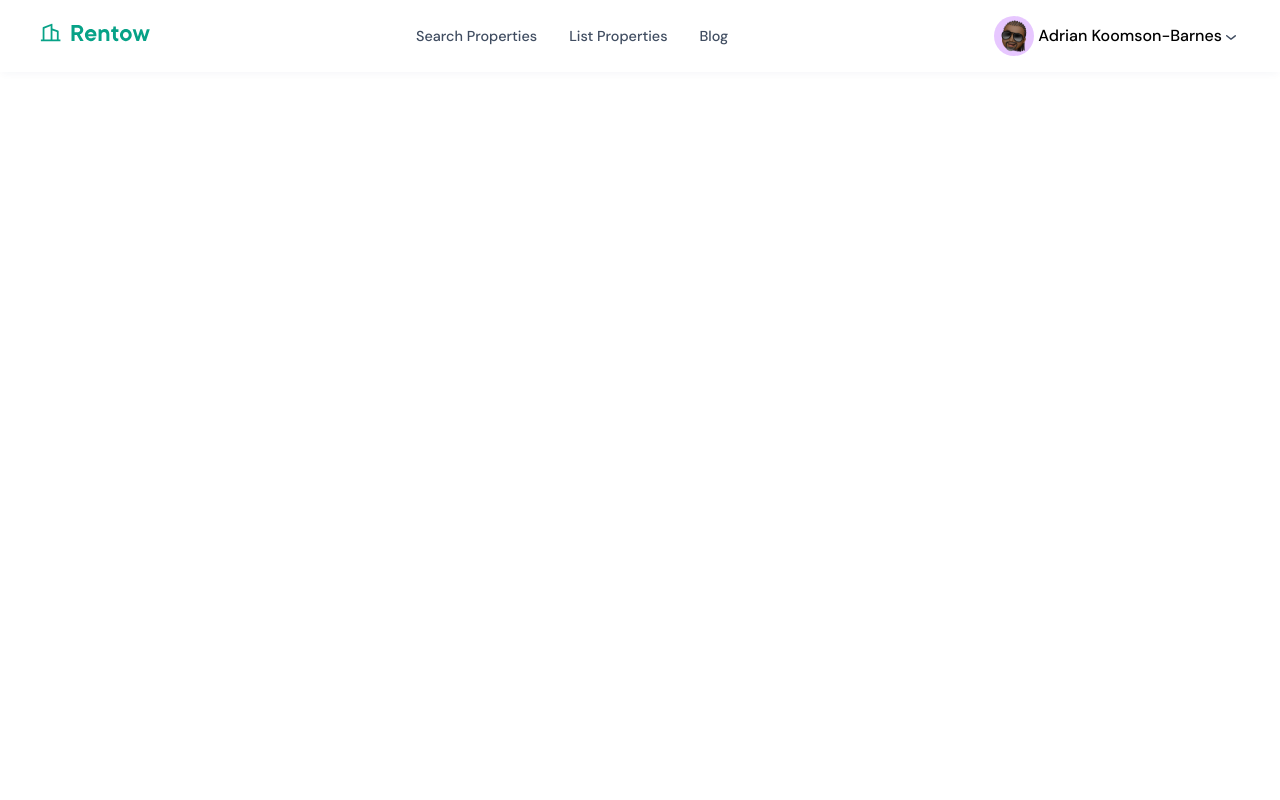
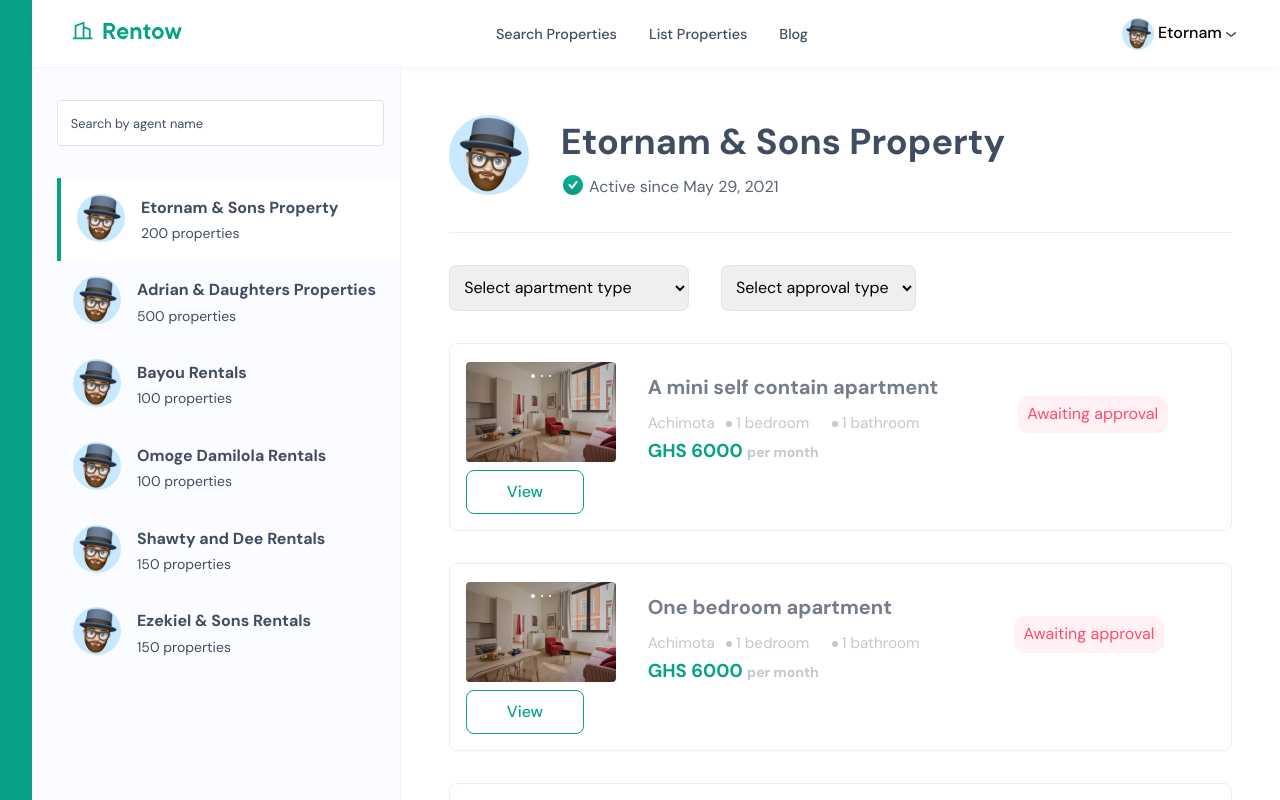
Before and after one commit to worlanyodamalie/rentow, a Nuxt app: page /approval in a window 1280 px wide. Shown: the top 800 px of the page. Built offline with nearby package versions, Linux system fonts and the light colour scheme.

Commit message:
Implement approval page - WIP

```diff
--- a/assets/css/main.css
+++ b/assets/css/main.css
@@ -174,6 +174,10 @@ a.btn{
     box-sizing: border-box;
     border-radius: 8px;
     color: #757D8A;
+}
+
+.mx-auto{
+    margin: 0 auto;
 }
 
 /* default-layout */
--- a/components/Header.vue
+++ b/components/Header.vue
@@ -8,8 +8,8 @@
         <!-- <li> <nuxt-link to="/auth/login">Log in</nuxt-link> </li> -->
       </ul>
         <div class="user-profile flex items-center ml-auto">
-            <img class="" src="~/assets/images/user-image.svg" alt="">
-            <label for="user-profile" class="mr1 ml1 fw5 fs-normal cursor f5">Adrian Koomson-Barnes
+            <img class="w2" src="~/assets/images/image-placeholder.svg" alt="">
+            <label for="user-profile" class="mr1 ml1 fw5 fs-normal cursor f5">Etornam
                     <svg width="10" height="7" viewBox="0 0 14 7" fill="none" xmlns="http://www.w3.org/2000/svg">
                         <path fill-rule="evenodd" clip-rule="evenodd" d="M6.99991 6.9995C6.77191 6.9995 6.54491 6.9225 6.35991 6.7675L0.359909 1.7675C-0.0640909 1.4145 -0.122091 0.783495 0.231909 0.359495C0.584909 -0.0645046 1.21491 -0.121505 1.63991 0.231495L7.01091 4.7075L12.3729 0.392495C12.8029 0.0464955 13.4329 0.114495 13.7789 0.544495C14.1249 0.974495 14.0569 1.6035 13.6269 1.9505L7.62691 6.7785C7.44391 6.9255 7.22191 6.9995 6.99991 6.9995Z" fill="#404D61"/>
                     </svg>
--- /dev/null
+++ b/layouts/approval.vue
@@ -0,0 +1,24 @@
+<template>
+    <div class="flex flex-wrap">
+        <div class="g-bar dn-xs"></div>
+        <div class="wrapper">
+            <Header />
+            <div>
+                <Nuxt />
+            </div>
+        </div>
+    </div>
+</template>
+<style >
+ .g-bar{
+    /* padding: 2.5rem; */
+    background-color:#07a287 ;
+    width: 2rem;
+    min-height: 100vh;
+ }
+
+ .wrapper{
+     flex: 1;
+ }
+
+</style>
--- /dev/null
+++ b/pages/approval/index.vue
@@ -0,0 +1,249 @@
+<template>
+    <div class="">
+        <div class="flex flex-wrap">
+           <div class="approval-wrapper">
+               <div class="pr3 mb4"><input class="w-100" style="border-radius: 4px;" type="text" placeholder="Search by agent name" v-model="search"></div>
+                <ul>
+                    <li class="active" v-for="(agent,key) in filteredAgents" :key="key">
+                        <a class="flex items-center cursor">
+                            <div class="ph3">
+                                <img class="agent-list-img" src="~/assets/images/image-placeholder.svg" alt="">
+                            </div>
+                            <div >
+                                <p class="mb2 fw7 dark f5">{{agent.name}}</p>
+                                <p class="fw4 dark f6">{{agent.properties}}  {{ propertyLabel(agent.properties) }} </p>
+                            </div>
+                        </a>
+
+                    </li>
+                </ul>
+           </div>
+           <div class="approval-content">
+               <div class="flex pb4 bb b--light-gray">
+                    <div class="pr4"><img class="agent-profile-img" src="~/assets/images/image-placeholder.svg" ></div>
+                    <div>
+                        <h2 class="lh-copy fw7 dark f2 mb1">Etornam & Sons Property</h2>
+                        <p class="fw4 grey--6 lh-copy f5">
+                            <svg style="vertical-align: text-bottom;" width="24" height="24" viewBox="0 0 24 24" fill="none" xmlns="http://www.w3.org/2000/svg">
+                                    <path fill-rule="evenodd" clip-rule="evenodd" d="M16.2954 9.605L11.7274 15.605C11.5394 15.852 11.2484 15.998 10.9384 16H10.9314C10.6244 16 10.3344 15.858 10.1444 15.616L7.7124 12.509C7.3724 12.075 7.4484 11.446 7.8834 11.106C8.3174 10.765 8.9474 10.841 9.2874 11.277L10.9204 13.363L14.7044 8.394C15.0384 7.955 15.6654 7.869 16.1064 8.204C16.5454 8.539 16.6304 9.166 16.2954 9.605ZM12.0004 2C6.4774 2 2.0004 6.477 2.0004 12C2.0004 17.522 6.4774 22 12.0004 22C17.5234 22 22.0004 17.522 22.0004 12C22.0004 6.477 17.5234 2 12.0004 2Z" fill="url(#paint0_linear)"/>
+                                    <defs>
+                                    <linearGradient id="paint0_linear" x1="12.0004" y1="2" x2="12.0004" y2="22" gradientUnits="userSpaceOnUse">
+                                    <stop stop-color="#08B395"/>
+                                    <stop offset="1" stop-color="#0C977F"/>
+                                    </linearGradient>
+                                    </defs>
+                            </svg>
+                            Active since May 29, 2021
+                        </p>
+
+                    </div>
+
+               </div>
+               <div class="flex pv4">
+                    <select v-model="selectedapartment">
+                        <option value=''  disabled>Select apartment type</option>
+                        <option v-for="(apartment,key) in apartmentoptions" :key="key">{{apartment}}</option>
+                    </select>
+                    <select class="mh4" v-model="selectedapproval">
+                        <option value=''  disabled>Select approval type</option>
+                        <option v-for="(approval,key) in approvaloptions" :key="key">{{approval}}</option>
+                    </select>
+               </div>
+               <div class="ba b--light-gray pa3 br3 flex items-center flex-wrap mb4" v-for="(apartment,key) in apartments" :key="key">
+                      <div class="w-20">
+                        <img :src="require(`~/assets/images/${apartment.image}`)" alt="" srcset="">
+                    </div>
+                    <div class="ph4 ">
+                        <h3 class="dark fs-normal fw7 pv3 grey--5 f4">{{apartment.title}}</h3>
+                        <ul class="flex flex-wrap featured-prop-ul">
+                            <li><p>{{apartment.location}}</p></li>
+                            <li  v-for="(utility , key) in apartment.utilities" :key="key">
+                                <p><span class="rounded-grey-dot"></span>{{ utility }} </p>
+                            </li>
+                        </ul>
+                        <h3 class="pv2 green">GHS {{apartment.price}} <span class="grey--4 f6">per month</span> </h3>
+                    </div>
+                    <span class="badge badge--await mx-auto">Awaiting approval</span>
+                    <nuxt-link class="btn btn--green-outline" to="/">View</nuxt-link>
+               </div>
+           </div>
+        </div>
+    </div>
+</template>
+<script>
+export default {
+    name: 'Approval',
+    layout: 'approval',
+    data(){
+        return {
+          search: null,
+          selectedapartment: '',
+          selectedapproval: '',
+          apartmentoptions: ['Single room' , 'Two bedroom apartment' , 'Three bedroom apartment'],
+          approvaloptions: ['Awaiting approval' , 'Rejected' , 'Accepted'],
+          agents: [
+              {
+                  name: 'Etornam & Sons Property' ,
+                  properties: 200
+              },
+              {
+                  name: 'Adrian & Daughters Properties' ,
+                  properties: 500
+              },
+              {
+                  name: 'Bayou Rentals' ,
+                  properties: 100
+              },
+              {
+                  name: 'Omoge Damilola Rentals' ,
+                  properties: 100
+              },
+              {
+                  name: 'Shawty and Dee Rentals',
+                  properties: 150
+              },
+              {
+                  name: 'Ezekiel & Sons Rentals',
+                  properties: 150
+              }
+          ],
+          apartments: [
+               {
+                   image: 'apartment.svg',
+                   location: 'Achimota',
+                   price: 6000,
+                   title: 'A mini self contain apartment',
+                   utilities: ['1 bedroom' , '1 bathroom']
+               },
+               {
+                   image: 'apartment.svg',
+                   location: 'Achimota',
+                   price: 6000,
+                   title: 'One bedroom apartment',
+                   utilities: ['1 bedroom' , '1 bathroom']
+               },
+                {
+                   image: 'apartment.svg',
+                   location: 'Achimota',
+                   price: 6000,
+                   title: 'Two bedroom apartment',
+                   utilities: ['2 bedroom' , '1 bathroom']
+               },
+               {
+                   image: 'apartment.svg',
+                   location: 'Achimota',
+                   price: 6000,
+                   title: 'A self contain apartment',
+                   utilities: ['1 bedroom' , '1 bathroom']
+               },
+               {
+                   image: 'apartment.svg',
+                   location: 'Achimota',
+                   price: 6000,
+                   title: 'Three bedroom apartment',
+                   utilities: ['3 bedroom' , '2 bathroom']
+               },
+                {
+                   image: 'apartment.svg',
+                   location: 'Achimota',
+                   price: 6000,
+                   title: 'Four bedroom apartment',
+                   utilities: ['4 bedroom' , '3 bathroom']
+               }
+           ]
+        }
+    },
+    computed: {
+
+        filteredAgents(){
+            if (this.search) {
+                return this.agents.filter(
+                //    agent => agent.name.toLowerCase().includes(this.search.toLowerCase)
+                   agent => {
+                       return this.search.toLowerCase()
+                                  .split(" ")
+                                  .every( v => agent.name.toLowerCase().includes(v))
+                   }
+                );
+            } else {
+                return this.agents;
+            }
+
+        },
+        propertyLabel(text){
+            return (text) => {
+                if( text.length !== 0 ){
+                    return 'properties'
+                }
+                else{
+                    return 'property'
+                }
+            }
+
+        }
+    }
+}
+</script>
+<style >
+    .approval-wrapper{
+      background: #FBFCFF;
+      padding:2rem 0 0 1.5rem;
+      flex-basis: 23rem;
+      flex-grow: 1;
+      min-height:100vh;
+      border: 1px solid #F2F2F2;
+    }
+
+    .approval-content{
+        flex-basis: 0;
+        flex-grow: 999;
+        min-width: 60%;
+        padding: 3rem;
+    }
+
+    .approval-wrapper ul{
+        list-style: none;
+        padding-left: 0;
+    }
+
+    .approval-wrapper ul > li {
+        padding: 0.95rem 0 ;
+    }
+
+    .agent-list-img{
+        height: auto;
+        width: 3rem;
+    }
+
+    .agent-profile-img{
+        height: auto;
+        width:5rem;
+    }
+
+    .approval-wrapper ul > li:first-child.active{
+        border-left: 4px solid #07A287;
+        background: #ffffff;
+    }
+
+    .btn--green-outline{
+        /* align-self: center; */
+        border: 1px solid #07A287;
+        box-sizing: border-box;
+        border-radius: 8px;
+        padding: 9px 40px;
+        color:#07A287;
+        font-weight:500;
+    }
+
+    .badge{
+        padding: 0.6rem;
+        border-radius: 11px;
+        font-weight: normal;
+        cursor:pointer;
+    }
+
+    .badge--await{
+        background: rgba(255, 75, 110, 0.08);
+        color: #FF4B6E;
+    }
+</style>
```
Also changed, not shown: assets/images/image-placeholder.svg (added).
